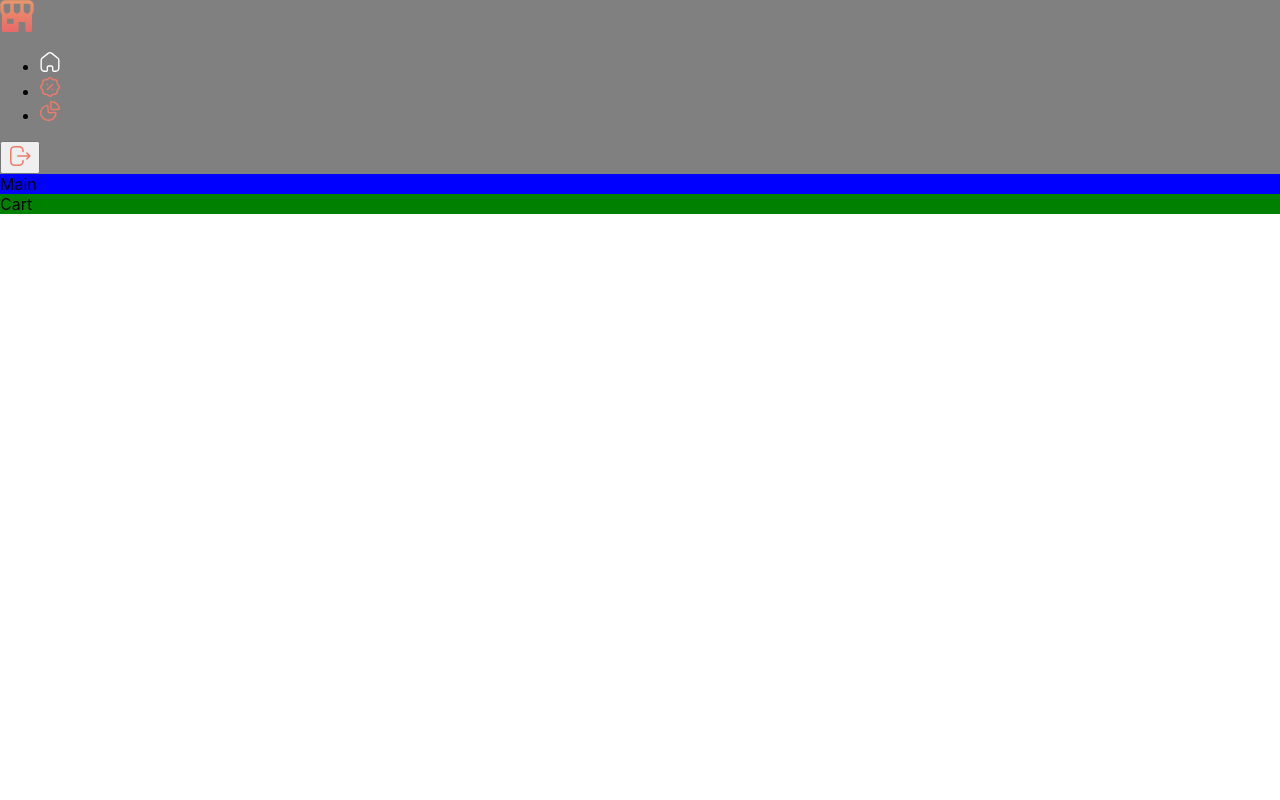
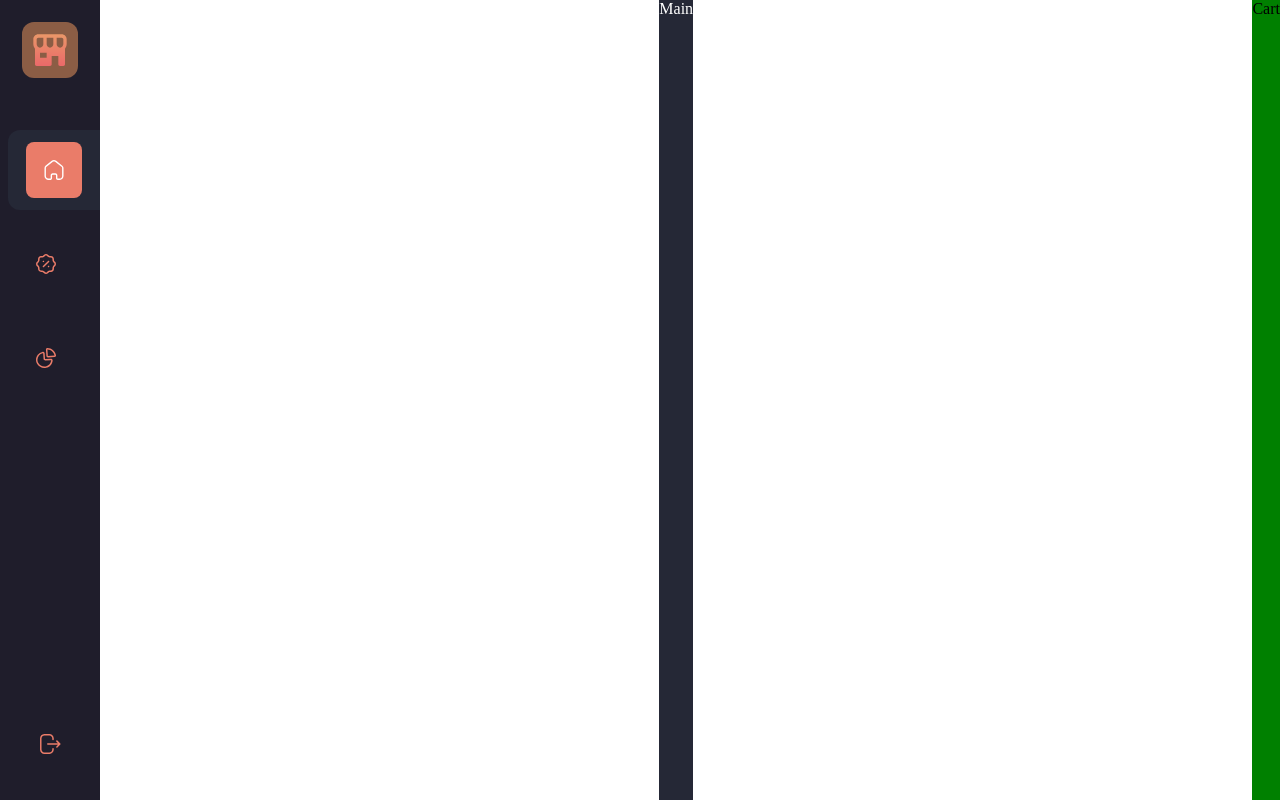
Before and after one commit to iamigrek/food-shop, a React (Create React App) app: page / in a window 1280 px wide. Built offline with nearby package versions, Linux system fonts and the light colour scheme.

Commit message:
Добавил стили для шапки

```diff
--- a/src/components/Header/Header.jsx
+++ b/src/components/Header/Header.jsx
@@ -3,6 +3,7 @@ import style from './Header.module.scss';
 function Header() {
   return (
     <header className={style.header}>
+      <div className={style.header__top}>
         <div className={style.header__logoWrapper}>
           <div className={style.header__logoInner}>
             <svg
@@ -32,9 +33,10 @@ function Header() {
             </svg>
           </div>
         </div>
-      <ul>
-        <li>
-          <a href='#'>
+        <nav>
+          <ul className={`listReset ${style.nav__list}`}>
+            <li className={`${style.nav__item} ${style.nav__item_active}`}>
+              <a className={style.nav__link} href='#'>
                 <svg
                   width='20'
                   height='20'
@@ -44,13 +46,13 @@ function Header() {
                 >
                   <path
                     d='M7.73037 0.788355C9.00037 -0.220645 10.7804 -0.260645 12.0894 0.668355L12.2504 0.788355L18.3394 5.65935C19.0094 6.17835 19.4204 6.94936 19.4904 7.78835L19.5004 7.98935V16.0984C19.5004 18.1884 17.8494 19.8884 15.7804 19.9984H13.7904C12.8394 19.9794 12.0704 19.2394 12.0004 18.3094L11.9904 18.1684V15.3094C11.9904 14.9984 11.7594 14.7394 11.4504 14.6884L11.3604 14.6784H8.68937C8.37037 14.6884 8.11037 14.9184 8.07037 15.2184L8.06037 15.3094V18.1594C8.06037 18.2184 8.04937 18.2884 8.04037 18.3384L8.03037 18.3594L8.01937 18.4284C7.90037 19.2794 7.20037 19.9284 6.33037 19.9894L6.20037 19.9984H4.41037C2.32037 19.9984 0.610366 18.3594 0.500366 16.2984V7.98935C0.509366 7.13835 0.880366 6.34835 1.50037 5.79835L7.73037 0.788355ZM11.3804 1.87835C10.6204 1.26835 9.54037 1.23935 8.74037 1.76835L8.58937 1.87835L2.50937 6.77936C2.16037 7.03835 1.95037 7.42836 1.90037 7.83836L1.88937 7.99835V16.0984C1.88937 17.4284 2.92937 18.5184 4.25037 18.5984H6.20037C6.42037 18.5984 6.61037 18.4494 6.63937 18.2394L6.66037 18.0594L6.67037 18.0084V15.3094C6.67037 14.2394 7.49037 13.3694 8.54037 13.2884H11.3604C12.4294 13.2884 13.2994 14.1094 13.3804 15.1594V18.1684C13.3804 18.3784 13.5304 18.5594 13.7304 18.5984H15.5894C16.9294 18.5984 18.0194 17.5694 18.0994 16.2584L18.1104 16.0984V7.99835C18.0994 7.56936 17.9204 7.16835 17.6104 6.86935L17.4804 6.75835L11.3804 1.87835Z'
-                fill='white'
+                    fill='#EA7C69'
                   />
                 </svg>
               </a>
             </li>
-        <li>
-          <a href='#'>
+            <li className={` ${style.nav__item}`}>
+              <a className={style.nav__link} href='#'>
                 <svg
                   width='20'
                   height='21'
@@ -65,8 +67,8 @@ function Header() {
                 </svg>
               </a>
             </li>
-        <li>
-          <a href='#'>
+            <li className={`${style.nav__item}`}>
+              <a className={style.nav__link} href='#'>
                 <svg
                   width='20'
                   height='20'
@@ -82,8 +84,9 @@ function Header() {
               </a>
             </li>
           </ul>
-
-      <button>
+        </nav>
+      </div>
+      <button className={`btn ${style.header__logOutBtn}`}>
         <svg
           width='24'
           height='24'
--- a/src/components/Header/Header.module.scss
+++ b/src/components/Header/Header.module.scss
@@ -1,3 +1,61 @@
 .header {
-  background-color: grey;
+  background-color: #1f1d2b;
+  max-width: 100px;
+  display: flex;
+  flex-direction: column;
+  justify-content: space-between;
+  padding-bottom: 40px;
+
+  &__logoWrapper {
+    width: 100px;
+    height: 100px;
+    display: flex;
+    align-items: center;
+    justify-content: center;
+    background-color: #1f1d2b;
+    margin-bottom: 30px;
+  }
+  &__logoInner {
+    width: 56px;
+    height: 56px;
+    background-color: #8b5d45;
+    border-radius: 12px;
+    display: flex;
+    align-items: center;
+    justify-content: center;
+  }
 }
+
+.nav {
+  &__list {
+    background-color: #1f1d2b;
+  }
+  &__item {
+    height: 80px;
+    width: 92px;
+    display: flex;
+    align-items: center;
+    justify-content: center;
+    margin-bottom: 15px;
+
+    &_active {
+      background-color: #252836;
+      float: right;
+      border-radius: 12px 0px 0px 12px;
+      .nav__link {
+        display: flex;
+        align-items: center;
+        justify-content: center;
+        width: 56px;
+        height: 56px;
+        background-color: #ea7c69;
+        border-radius: 8px;
+        svg {
+          path {
+            fill: #fff;
+          }
+        }
+      }
+    }
+  }
+}
--- a/src/components/Main/Main.jsx
+++ b/src/components/Main/Main.jsx
@@ -1,11 +1,7 @@
 import style from './Main.module.scss';
 
 function Main() {
-  return (
-    <div className={style.main}>
-      <div>Main</div>
-    </div>
-  );
+  return <div className={style.main}>Main</div>;
 }
 
 export default Main;
--- a/src/components/Main/Main.module.scss
+++ b/src/components/Main/Main.module.scss
@@ -1,3 +1,4 @@
 .main {
-  background-color: blue;
+  background-color: #252836;
+  color: #fff;
 }
--- a/src/index.css
+++ b/src/index.css
@@ -1,13 +1,35 @@
+html {
+  box-sizing: border-box;
+}
+
+*,
+*::before,
+*::after {
+  box-sizing: inherit;
+}
+
 body {
   margin: 0;
-  font-family: -apple-system, BlinkMacSystemFont, 'Segoe UI', 'Roboto', 'Oxygen',
-    'Ubuntu', 'Cantarell', 'Fira Sans', 'Droid Sans', 'Helvetica Neue',
-    sans-serif;
-  -webkit-font-smoothing: antialiased;
-  -moz-osx-font-smoothing: grayscale;
 }
 
-code {
-  font-family: source-code-pro, Menlo, Monaco, Consolas, 'Courier New',
-    monospace;
+a {
+  text-decoration: none;
 }
+
+.App {
+  display: flex;
+  justify-content: space-between;
+  height: 100vh;
+}
+
+.listReset {
+  list-style: none;
+  margin: 0;
+  padding: 0;
+}
+
+.btn {
+  border: none;
+  background-color: transparent;
+  cursor: pointer;
+}
```
Lines whose indentation alone changed are shown as unchanged.
